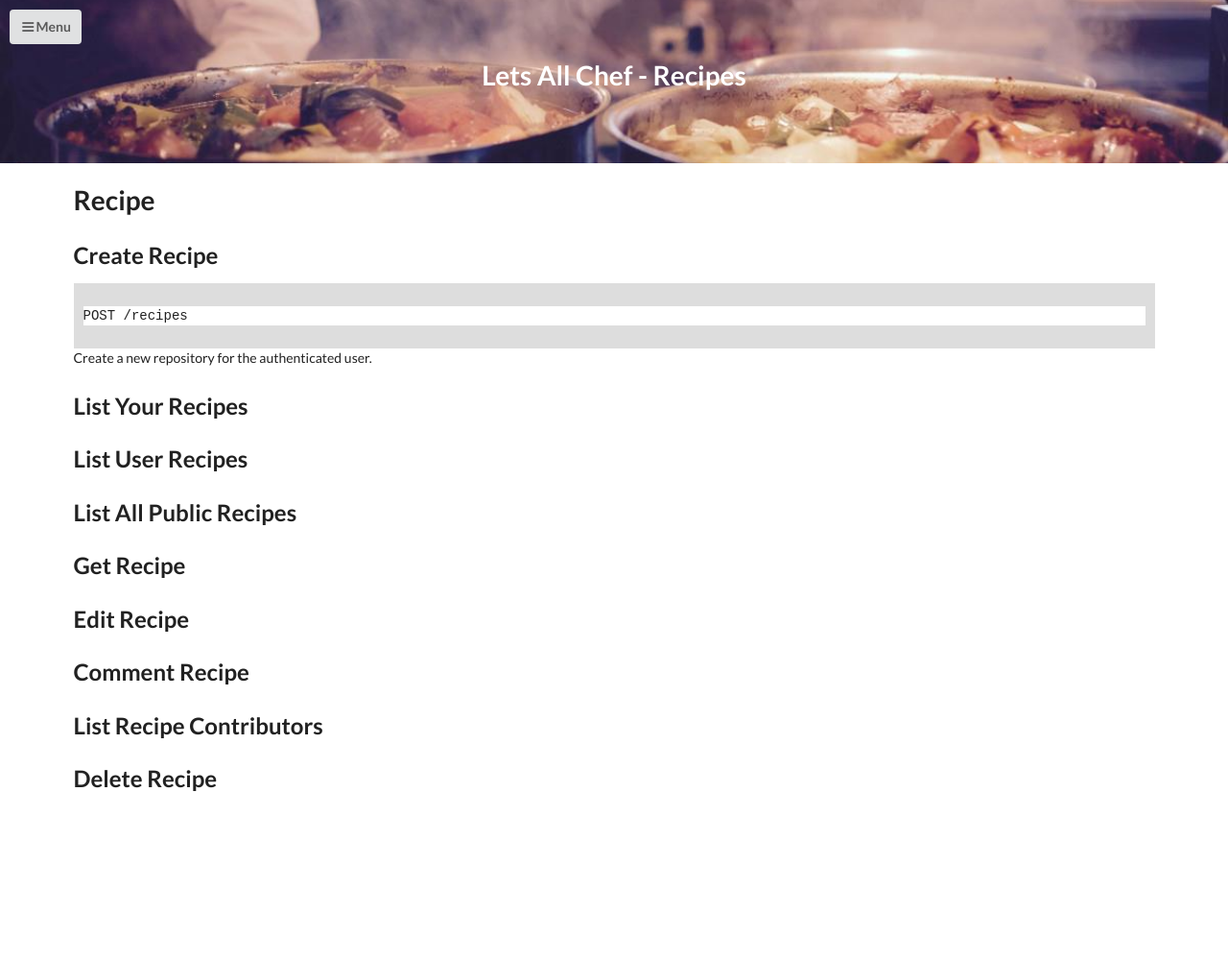
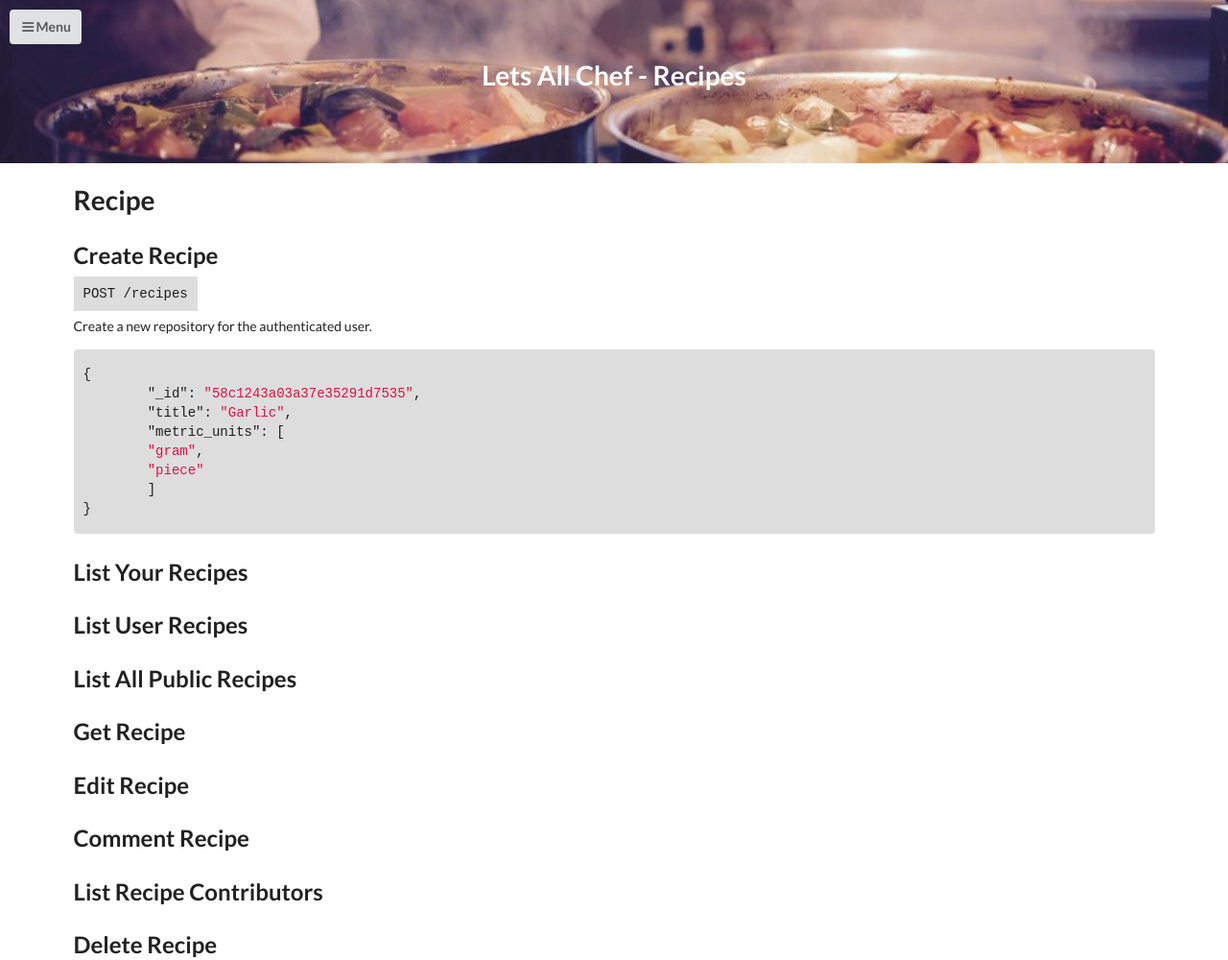
Before and after one commit to letsallchef/docs, a Jekyll site: the page built from _posts/api/2017-03-09-recipes.md, in a window 1280 px wide. Shown: the whole page at 96% size. Built offline with Jekyll 4.4.1, drawn with Linux system fonts in a browser that asks for light colours; before the commit the page ends 900 px from its top, so only the background shows below that.

Commit message:
adds sample json

````diff
--- a/_posts/api/2017-03-09-recipes.md
+++ b/_posts/api/2017-03-09-recipes.md
@@ -10,10 +10,19 @@ layout: api
 # Recipe
 
 ## Create Recipe
-```
-POST /recipes
-```
+`POST /recipes`
+
 Create a new repository for the authenticated user.
+{% highlight json %}
+{
+	"_id": "58c1243a03a37e35291d7535",
+	"title": "Garlic",
+	"metric_units": [
+	"gram",
+	"piece"
+	]
+}
+{% endhighlight %}
 
 ## List Your Recipes
 
````
